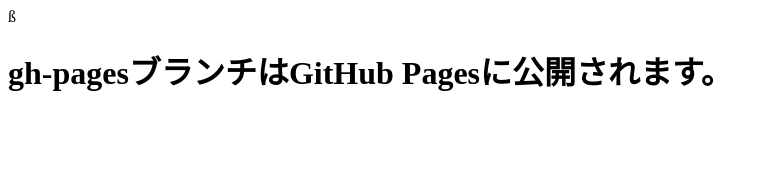
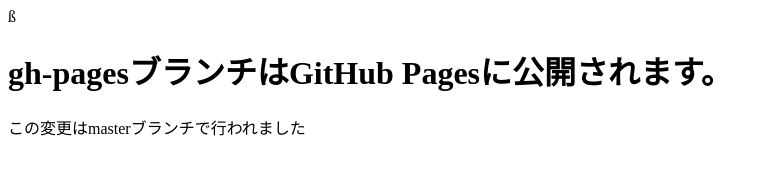
Before and after one commit to salts11235/git-study1, a plain HTML site: page index.html in a window 1280 px wide. Shown: the whole page, without its empty margins (0-768 px from the left). Drawn offline with Linux system fonts and the light colour scheme.

Commit message:
段落を追加

```diff
--- a/index.html
+++ b/index.html
@@ -6,5 +6,6 @@
 </head>
 <body>
     <h1>gh-pagesブランチはGitHub Pagesに公開されます。</h1>
+    <p>この変更はmasterブランチで行われました</p>
 </body>
 </html>
```
